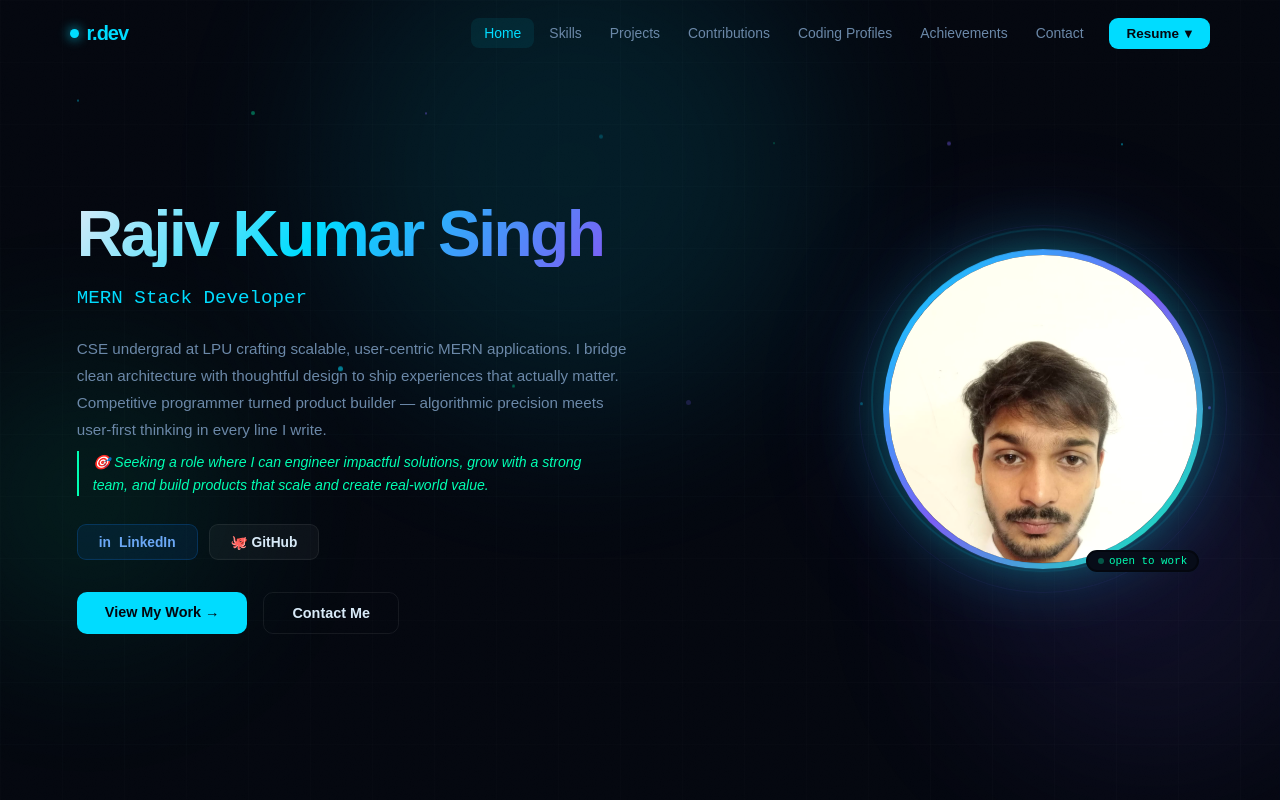
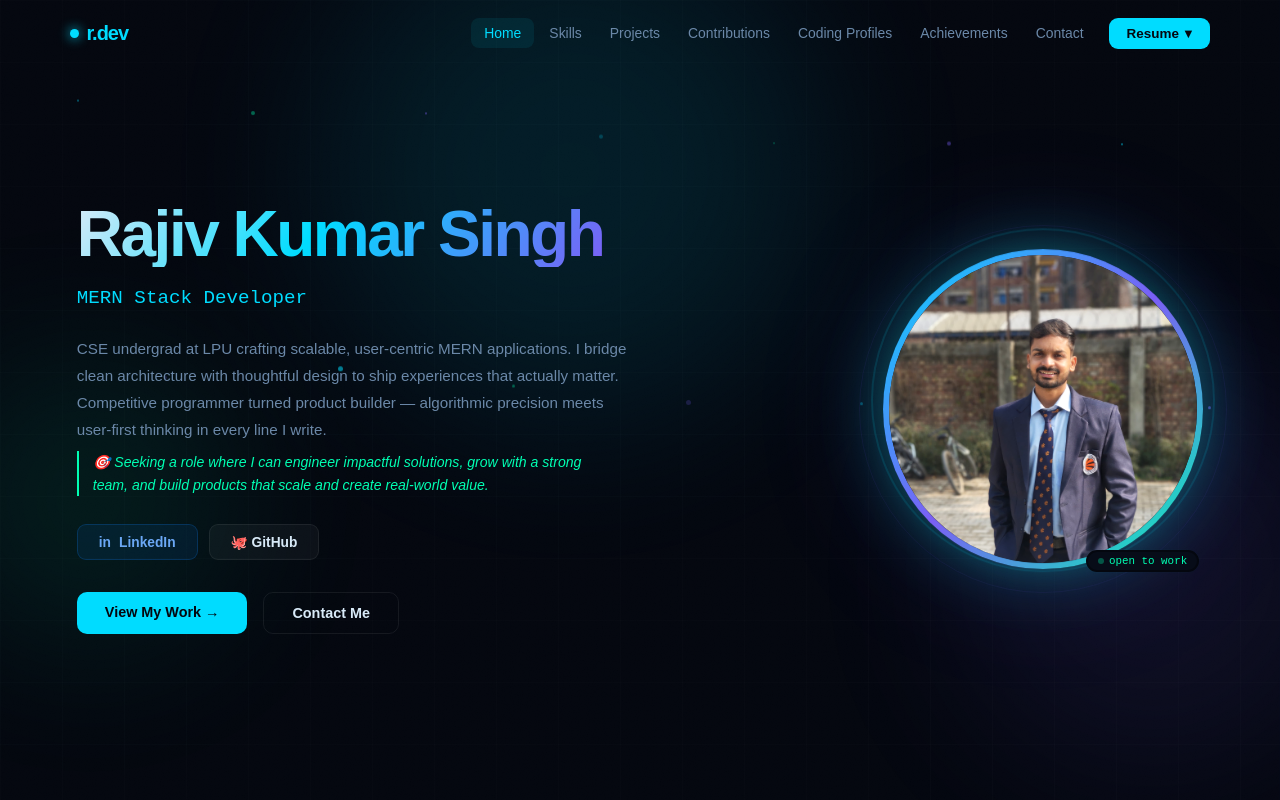
Before and after one commit to Rajiv3012/personal-portfolio, a React (Vite) app: page / in a window 1280 px wide. Shown: the top 800 px of the page. Built offline with nearby package versions, Linux system fonts and the light colour scheme.

Commit message:
update profile picture to formal pic.jpeg

```diff
--- a/src/components/Hero.jsx
+++ b/src/components/Hero.jsx
@@ -104,7 +104,7 @@ const Hero = () => {
           <div className="avatar-wrapper slide-in d1">
             <div className="avatar-ring">
               <div className="avatar-image-container">
-                <img src="/profile picture.jpg" alt="Rajiv Kumar Singh" className="avatar-img" />
+                <img src="/formal pic.jpeg" alt="Rajiv Kumar Singh" className="avatar-img" />
               </div>
             </div>
             <div className="availability-badge">
```
Also changed, not shown: public/formal pic.jpeg (added), public/profile picture.jpg (deleted).
